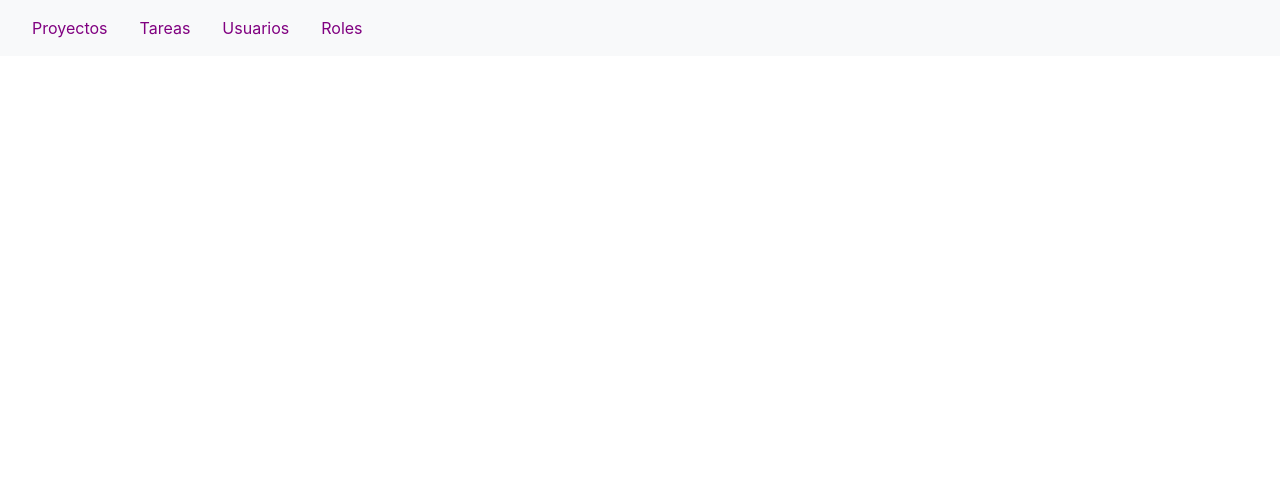
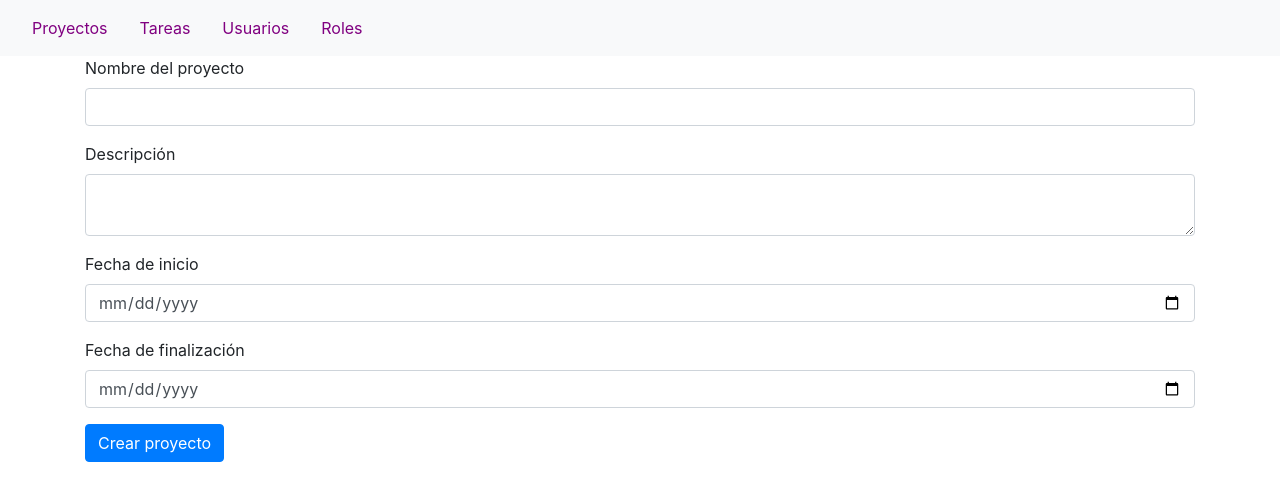
Before and after one commit to jairochapela/project-admin, an Angular app: page /proyectos/_nuevo in a window 1280 px wide. Before the commit this address led to /. Shown: the top 500 px of the page. Built offline with nearby package versions, Linux system fonts and the light colour scheme.

Commit message:
Componente de detalle de proyecto.

```diff
--- a/src/app/app-routing.module.ts
+++ b/src/app/app-routing.module.ts
@@ -4,9 +4,11 @@ import { ProyectosListComponent } from './proyectos-list/proyectos-list.componen
 import { TareasListComponent } from './tareas-list/tareas-list.component';
 import { UsuariosListComponent } from './usuarios-list/usuarios-list.component';
 import { RolesListComponent } from './roles-list/roles-list.component';
+import { ProyectoDetailComponent } from './proyecto-detail/proyecto-detail.component';
 
 const routes: Routes = [
   {path: 'proyectos', component: ProyectosListComponent},
+  {path: 'proyectos/:id', component: ProyectoDetailComponent},
   {path: 'tareas', component: TareasListComponent},
   {path: 'usuarios', component: UsuariosListComponent},
   {path: 'roles', component: RolesListComponent}
--- /dev/null
+++ b/src/app/proyecto-detail/proyecto-detail.component.html
@@ -0,0 +1,21 @@
+<div class="container">
+    <form [formGroup]="proyectoForm">
+        <div class="form-group">
+            <label for="nombre">Nombre del proyecto</label>
+            <input type="text" id="nombre" class="form-control" name="nombre">
+        </div>
+        <div class="form-group">
+            <label for="descripcion">Descripción</label>
+            <textarea name="descripcion" id="descripcion" class="form-control"></textarea>
+        </div>
+        <div class="form-group">
+            <label for="fechaInicio">Fecha de inicio</label>
+            <input type="date" name="fechaInicio" id="fechaInicio" class="form-control">
+        </div>
+        <div class="form-group">
+            <label for="fechaFin">Fecha de finalización</label>
+            <input type="date" name="fechaFin" id="fechaFin" class="form-control">
+        </div>
+        <button class="btn btn-primary">Crear proyecto</button>
+    </form>
+</div>
--- /dev/null
+++ b/src/app/proyecto-detail/proyecto-detail.component.ts
@@ -0,0 +1,23 @@
+import { Component, OnInit } from '@angular/core';
+import { FormBuilder, Validators } from '@angular/forms';
+
+@Component({
+  selector: 'app-proyecto-detail',
+  templateUrl: './proyecto-detail.component.html',
+  styleUrls: ['./proyecto-detail.component.css']
+})
+export class ProyectoDetailComponent implements OnInit {
+
+  proyectoForm = this.fb.group({
+    nombre: [null, Validators.required],
+    descripcion: null,
+    fechaInicio: [null, Validators.required],
+    fechaFin: null
+  })
+
+  constructor(private fb: FormBuilder) { }
+
+  ngOnInit(): void {
+  }
+
+}
--- a/src/app/proyectos-list/proyectos-list.component.html
+++ b/src/app/proyectos-list/proyectos-list.component.html
@@ -19,4 +19,6 @@
             </tr>
         </tbody>
     </table>
+
+    <a routerLink="_nuevo" class="btn btn-primary">Añadir proyecto</a>
 </div>
```
Also changed, not shown: src/app/app.module.ts (+7 -2 lines), src/app/proyecto-detail/proyecto-detail.component.css (added), 1 other file (tests, documents, lock files or other folders).
